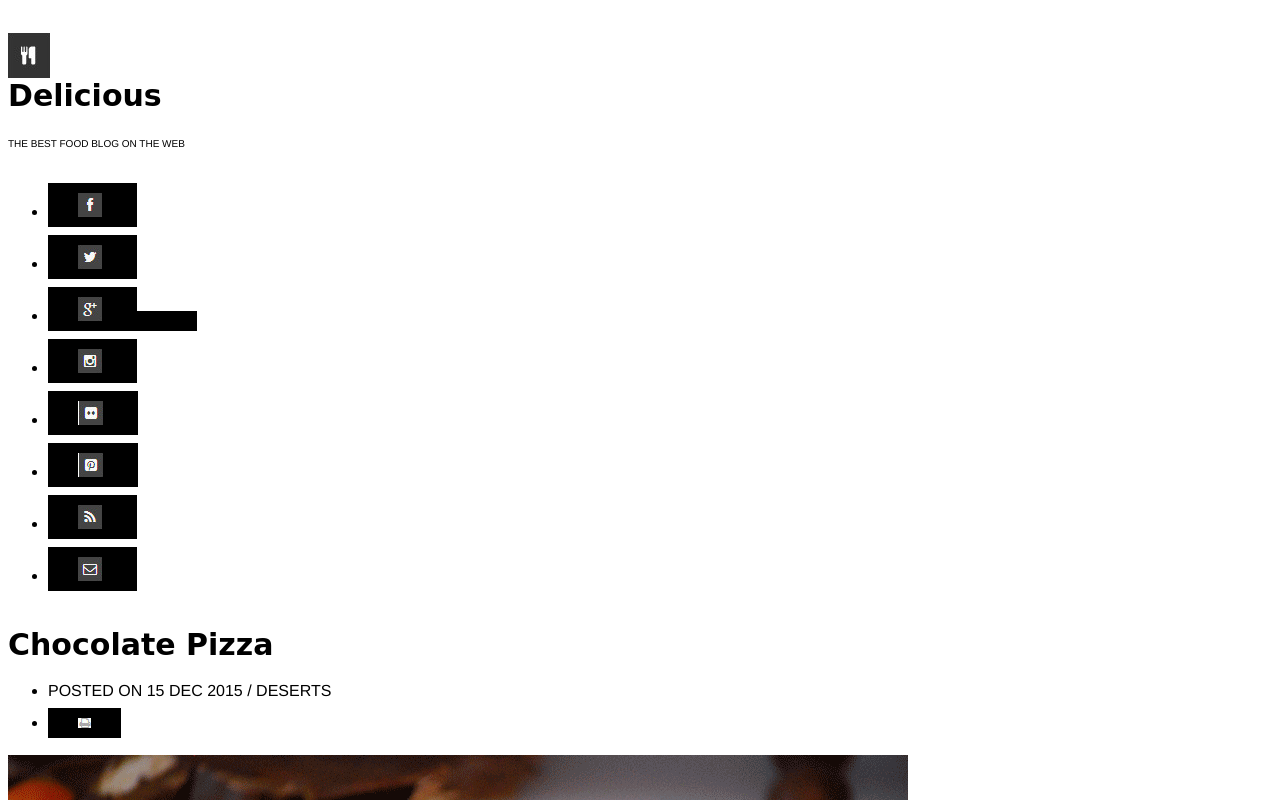
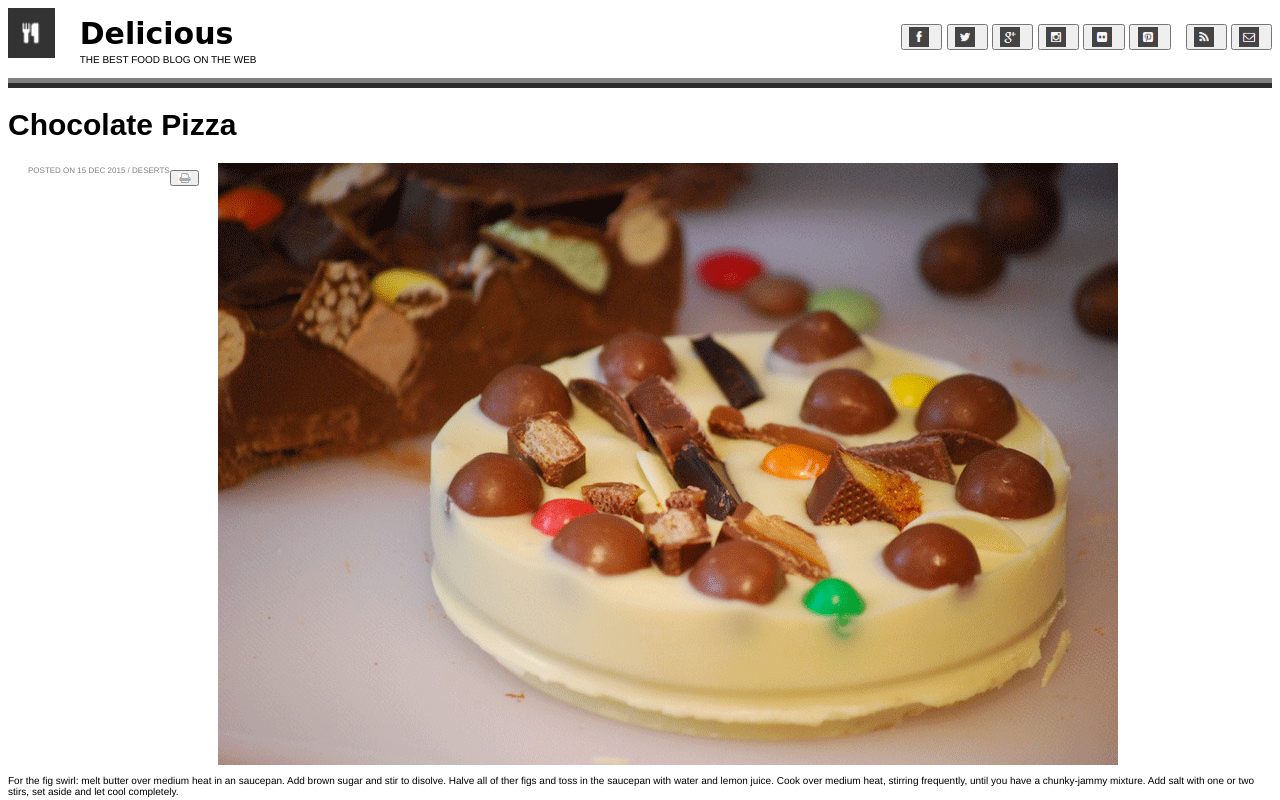
Before and after one commit to steveflys/chocolate-pizza, a plain HTML site: page index.html in a window 1280 px wide. Shown: the top 800 px of the page. Drawn offline with Linux system fonts and the light colour scheme.

Commit message:
updating css

```diff
--- a/css/style.css
+++ b/css/style.css
@@ -2,23 +2,42 @@ body {
     font-family: Helvetica, serif;
   }
 
-  header {
-    border-bottom: 5px #999;
-    display: inline-block;
-  }
 header img {
     float: left;
     margin-right: 5px;
+    height: 50px;
+}
+
+header {
+    height: 70px;
+    border-bottom: 10px ridge gray;
 }
 
 div {
+    width: 15%;
+    float:  left;
+    margin-left: 20px;
     display: block;
     text-align: left;
+    line-height: 1px;
 }
-
 h1 {
     font-size: 30px;
     font-family: cursive;
+}
+
+main h1 {
+    font-family: Arial, Helvetica, sans-serif;
+}
+main div {
+    display: inline-block;
+}
+
+main div p {
+    float: left;
+    font-size: 8px;
+    line-height: 1px;
+    color: grey;
 }
 
 p {
@@ -26,18 +45,17 @@ body {
 }
 
 nav ul {
+    float: right;
+}
+
+nav ul li {
     display: inline-block;
 }
 
-  nav ul li:nth-child(6) {
-    margin-right: 3px;
+nav ul li img {
+    height: 20px;
 }
 
-  button {
-    background: #000;
-    color: #fff;
-    border: none;
-    font-size: 18px;
-    margin-top: 8px;
-    padding: 10px 30px;
+nav ul li:nth-child(6) {
+    margin-right: 10px;
 }
--- a/index.html
+++ b/index.html
@@ -15,7 +15,7 @@
         <ul>
           <li><button><img src="images/fb-icon.png" alt=""></button></li>
           <li><button><img src="images/twit-icon.png" alt=""></button></li>
-          <li><button><img src="images/gp-icon.png" alt=""><button/></li>
+          <li><button><img src="images/gp-icon.png" alt=""></button></li>
           <li><button><img src="images/insta-icon.png" alt=""></button></li>
           <li><button><img src="images/flic-icon.png" alt=""></button></li>
           <li><button><img src="images/pint-icon.png" alt=""></button></li>
@@ -26,10 +26,10 @@
     </header>
     <main>
         <h1>Chocolate Pizza</h1>
-        <ul>
-            <li>POSTED ON 15 DEC 2015 / DESERTS</li>
-            <li><button><img src="images/print-icon.png"></button></li>
-        </ul>
+        <div>
+            <p>POSTED ON 15 DEC 2015 / DESERTS</p>
+            <p><button><img src="images/print-icon.png"></button></p>
+        </div>
       <img src="images/choco-pizza.png" alt="">
       <p>   For the fig swirl: melt butter over medium heat in an saucepan. Add brown sugar and stir to disolve. Halve all of ther figs and toss in the saucepan with water and lemon juice. Cook over medium heat, stirring frequently, until you have a chunky-jammy mixture. Add salt with one or two stirs, set aside and let cool completely.
       </p>>
```
Lines whose indentation alone changed are shown as unchanged.
